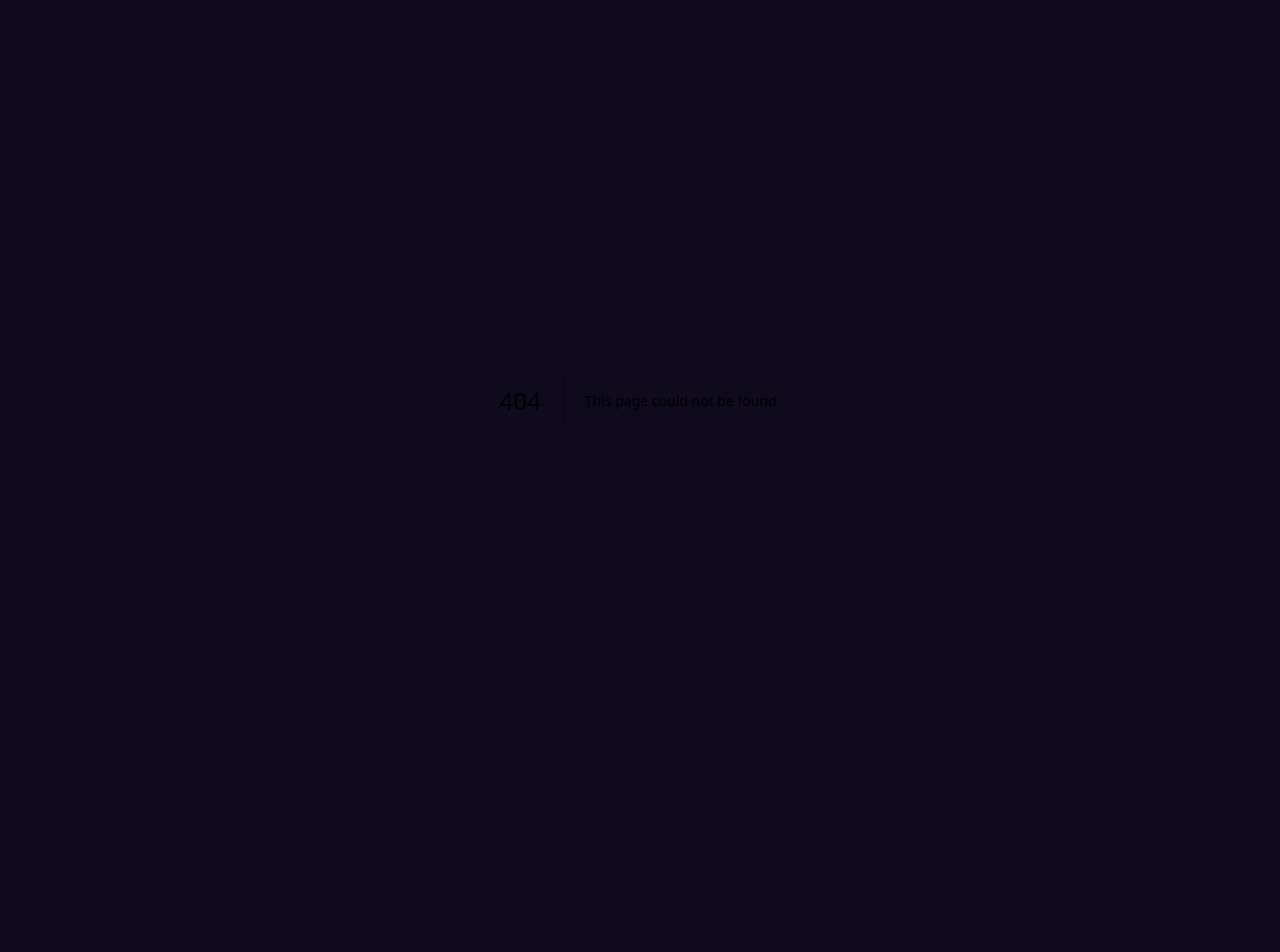
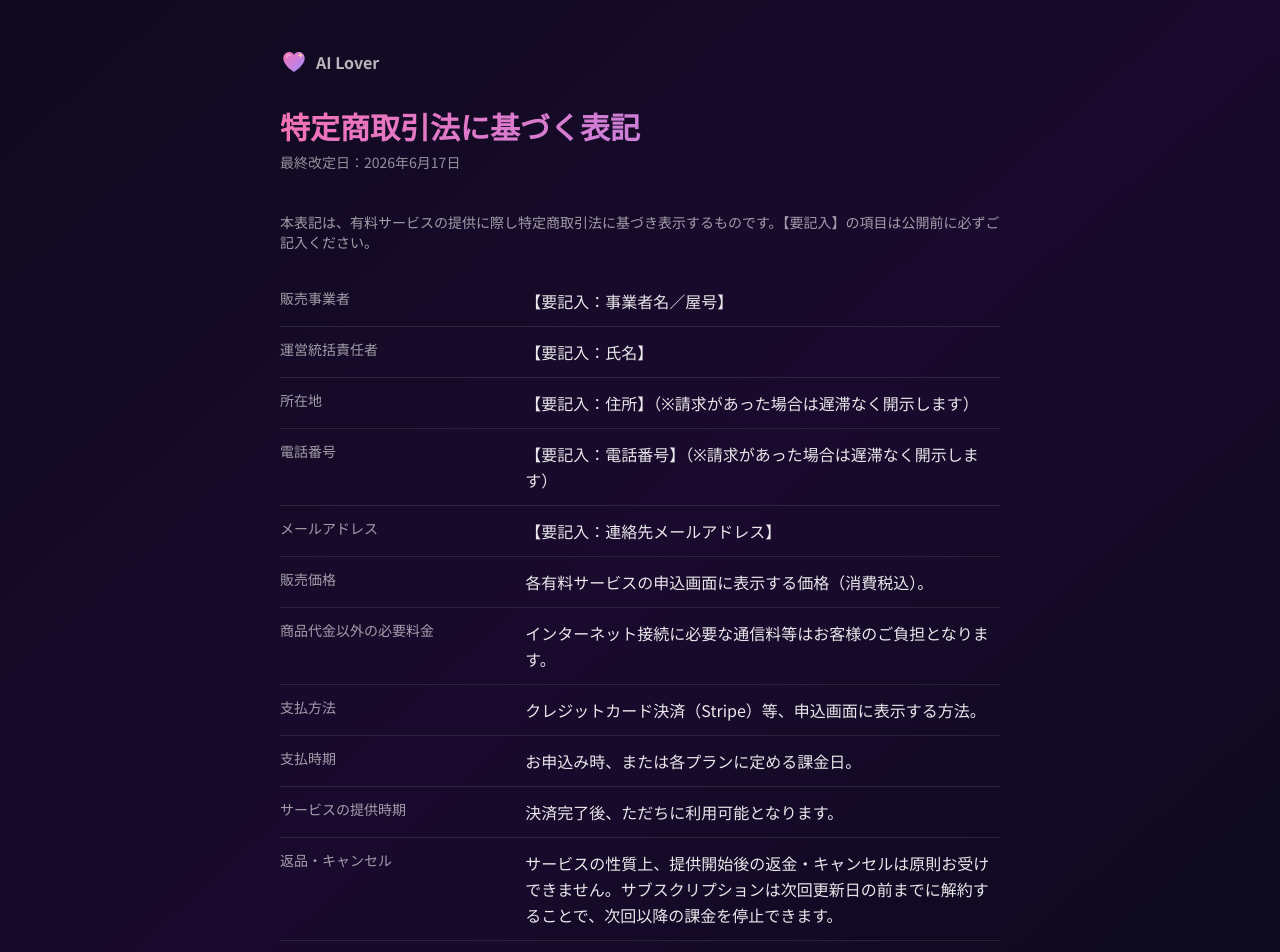
Before and after one commit to fujimoto40813952-cyber/ai-lover, a Next.js app: page /tokushoho in a window 1280 px wide. Before the commit this address had no page. Shown: the top 952 px of the page. Before the commit the page ends 800 px from the top, so only its background shows below. Built offline with nearby package versions, Linux system fonts and the light colour scheme.

Commit message:
Add tokushoho (specified commercial transactions) page

```diff
--- /dev/null
+++ b/app/tokushoho/page.tsx
@@ -0,0 +1,42 @@
+import type { Metadata } from 'next'
+import LegalShell from '@/components/LegalShell'
+
+export const metadata: Metadata = {
+  title: '特定商取引法に基づく表記 - AI Lover',
+  robots: { index: true, follow: true },
+}
+
+function Row({ label, children }: { label: string; children: React.ReactNode }) {
+  return (
+    <div className="grid grid-cols-1 sm:grid-cols-3 gap-1 sm:gap-4 py-3 border-b border-white/10">
+      <div className="text-white/60 text-sm">{label}</div>
+      <div className="sm:col-span-2 text-white/90">{children}</div>
+    </div>
+  )
+}
+
+export default function TokushohoPage() {
+  return (
+    <LegalShell title="特定商取引法に基づく表記" updatedAt="2026年6月17日">
+      <p className="text-sm text-white/60">
+        本表記は、有料サービスの提供に際し特定商取引法に基づき表示するものです。【要記入】の項目は公開前に必ずご記入ください。
+      </p>
+      <div className="mt-4">
+        <Row label="販売事業者">【要記入：事業者名／屋号】</Row>
+        <Row label="運営統括責任者">【要記入：氏名】</Row>
+        <Row label="所在地">【要記入：住所】（※請求があった場合は遅滞なく開示します）</Row>
+        <Row label="電話番号">【要記入：電話番号】（※請求があった場合は遅滞なく開示します）</Row>
+        <Row label="メールアドレス">【要記入：連絡先メールアドレス】</Row>
+        <Row label="販売価格">各有料サービスの申込画面に表示する価格（消費税込）。</Row>
+        <Row label="商品代金以外の必要料金">インターネット接続に必要な通信料等はお客様のご負担となります。</Row>
+        <Row label="支払方法">クレジットカード決済（Stripe）等、申込画面に表示する方法。</Row>
+        <Row label="支払時期">お申込み時、または各プランに定める課金日。</Row>
+        <Row label="サービスの提供時期">決済完了後、ただちに利用可能となります。</Row>
+        <Row label="返品・キャンセル">
+          サービスの性質上、提供開始後の返金・キャンセルは原則お受けできません。サブスクリプションは次回更新日の前までに解約することで、次回以降の課金を停止できます。
+        </Row>
+        <Row label="動作環境">最新版の主要ブラウザ（Chrome / Safari / Edge 等）。</Row>
+      </div>
+    </LegalShell>
+  )
+}
```
